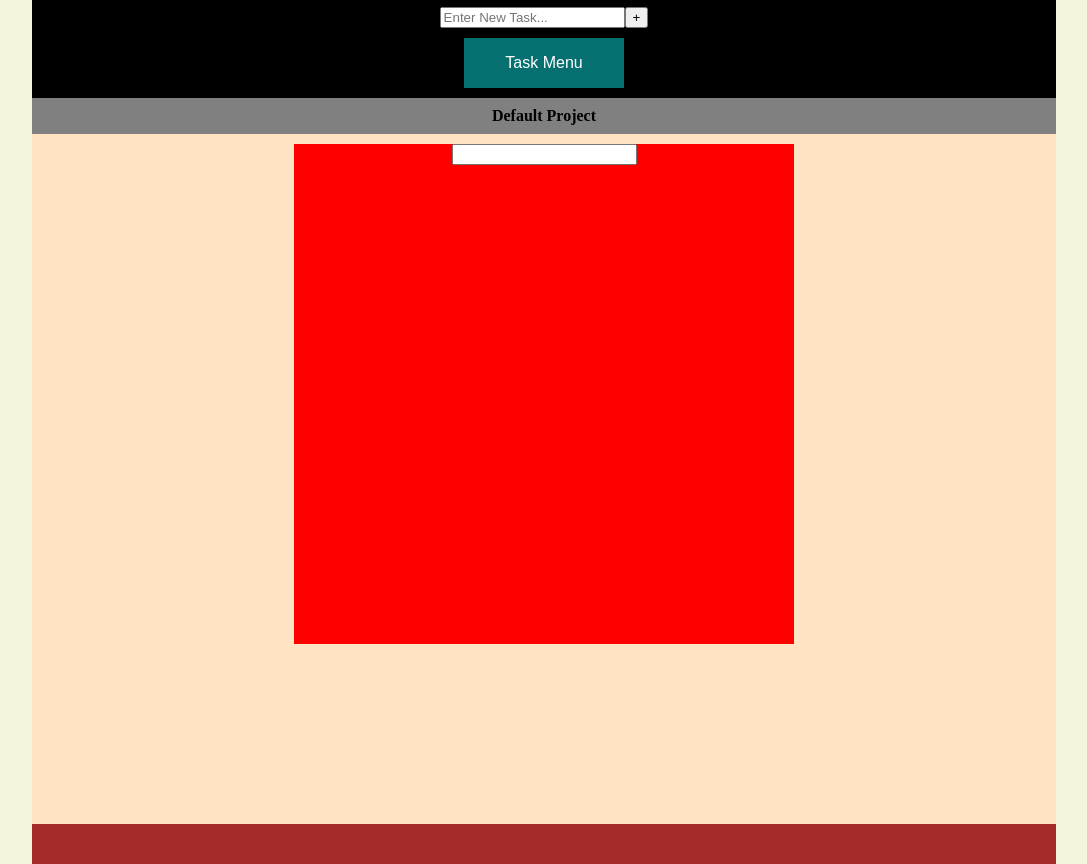
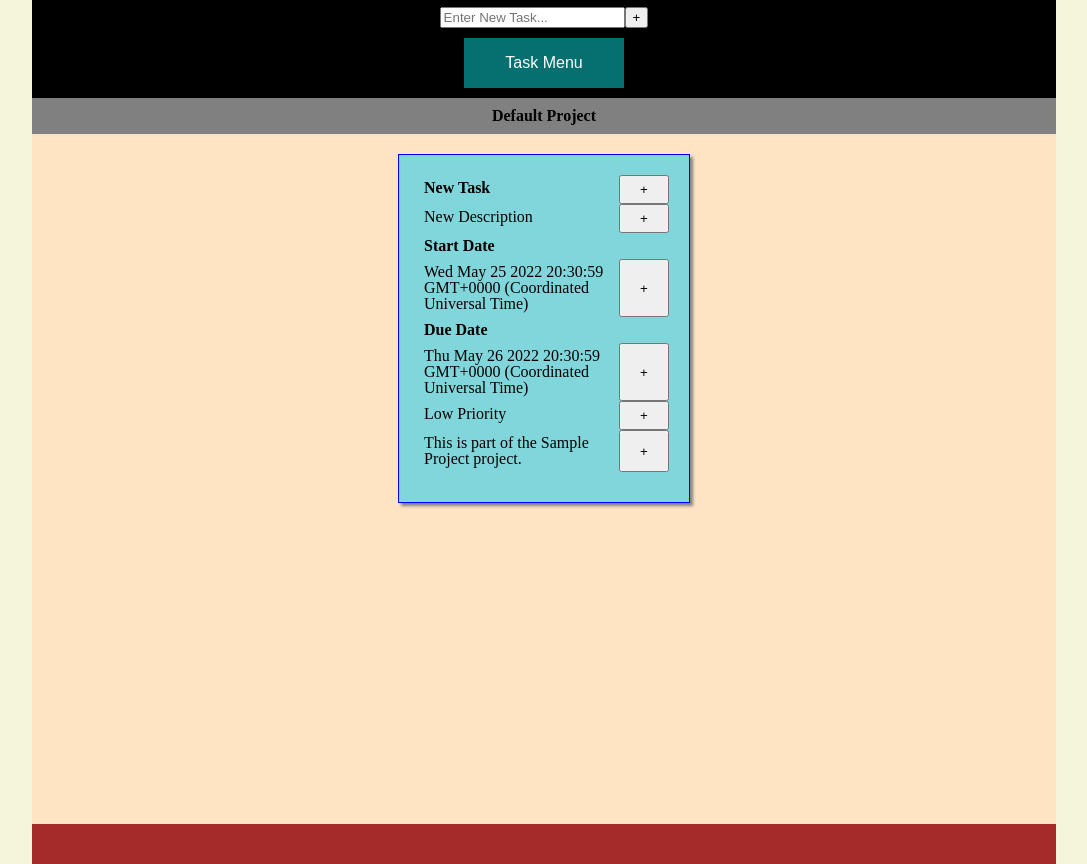
Before and after one commit to KPInc425/odin-tasks, a website built with webpack: page src/index.html in a window 1280 px wide. Both pictures are taken after a click on the element 640 px from the left and 309 px from the top of the page. Shown: the whole page, without its empty margins (96-1183 px from the left). Built offline with nearby package versions, Linux system fonts and the light colour scheme.

Commit message:
Refactor shownTask, priority styling, editButton functionality
-refactor displayProjectTasks for future functionality
-Add styling to tasks based on priority
-Refactor editTask function to display editTaskButtons to isolate logic
-Add styling for taskGridEditButtons
-Add dynamic functionality for edit buttons show/hide

```diff
--- /dev/null
+++ b/src/displayEditTaskButtons.js
@@ -0,0 +1,84 @@
+function displayEditTaskButtons(taskCard) {
+    console.log("Initiate Edit Task...");
+    console.log(taskCard);
+
+    const btnCheckArray = taskCard.querySelectorAll('.taskGridButtons');
+
+    // console.log(btnCheckArray);
+    // Check if buttons already exist
+    if (!btnCheckArray.length > 0) {
+        taskCard.classList.add('taskGrid');
+
+        const btnEditTaskTitle = document.createElement('button');
+        btnEditTaskTitle.innerText = "+";
+        btnEditTaskTitle.classList.add('taskGridButtons');
+        btnEditTaskTitle.classList.add('editTaskTitle');
+
+        const btnEditTaskDescription = document.createElement('button');
+        btnEditTaskDescription.innerText = "+";
+        btnEditTaskDescription.classList.add('taskGridButtons');
+        btnEditTaskDescription.classList.add('editTaskDescription');
+
+        const btnEditTaskStartDate = document.createElement('button');
+        btnEditTaskStartDate.innerText = "+";
+        btnEditTaskStartDate.classList.add('taskGridButtons');
+        btnEditTaskStartDate.classList.add('editTaskStartDate');
+
+        const btnEditTaskDueDate = document.createElement('button');
+        btnEditTaskDueDate.innerText = "+";
+        btnEditTaskDueDate.classList.add('taskGridButtons');
+        btnEditTaskDueDate.classList.add('editTaskStartDate');
+
+        const btnEditTaskPriority = document.createElement('button');
+        btnEditTaskPriority.innerText = "+";
+        btnEditTaskPriority.classList.add('taskGridButtons');
+        btnEditTaskPriority.classList.add('editTaskStartDate');
+
+        const btnEditTaskProject = document.createElement('button');
+        btnEditTaskProject.innerText = "+";
+        btnEditTaskProject.classList.add('taskGridButtons');
+        btnEditTaskProject.classList.add('editTaskStartDate');
+
+        taskCard.appendChild(btnEditTaskTitle);
+        taskCard.appendChild(btnEditTaskDescription);
+        taskCard.appendChild(btnEditTaskStartDate);
+        taskCard.appendChild(btnEditTaskDueDate);
+        taskCard.appendChild(btnEditTaskPriority);
+        taskCard.appendChild(btnEditTaskProject);
+
+
+
+        // Get Card Unique ID
+        const cardID = taskCard.querySelector('[data-id]').getAttribute('data-id');
+        console.log(cardID);
+
+        let cardTitleContainer = taskCard.querySelector('div.taskTitleContainer');
+        // split title from label, this won't be needed when labels are isolated on cards
+        // cardTitle = cardTitle.split(':');
+        console.log(cardTitleContainer);
+
+        // const cardDescription = taskCard.querySelector
+
+        // Create Edit task form
+        // const editTaskForm = document.createElement('form');
+        // editTaskForm.setAttribute('name', 'editTaskForm');
+        // editTaskForm.setAttribute('action', 'get');
+        // editTaskForm.classList.add('editTaskCard');
+
+        // const editTaskTitleInput = document.createElement('input');
+        // editTaskTitleInput.setAttribute('placeholder', cardTitle);
+
+        // const editTaskDescription = document.createElement('input');
+        // editTaskDescription.setAttribute('placeholder', )
+
+        // editTaskForm.appendChild(editTaskTitleInput);
+
+        // return editTaskForm;
+
+        // console.log(editTaskTitleInput);
+    }
+
+
+}
+
+export default displayEditTaskButtons;
--- a/src/displayProjectTasks.js
+++ b/src/displayProjectTasks.js
@@ -10,19 +10,26 @@ function displayProjectTasks(project) {
         const taskCard = document.createElement('div');
         taskCard.classList.add('card');
 
-        const taskTitleLabel = document.createElement('h2')
-        taskTitleLabel.textContent = 'Task Title:'
+        // Display Title
+        const taskTitleContainer = document.createElement('div');
+        taskTitleContainer.classList.add('taskTitleContainer');
+        taskTitleContainer.classList.add('taskGridData');
         const taskTitle = document.createElement('h2');
         taskTitle.id = 'taskTitle';
         taskTitle.textContent = `${title}`;
 
+        taskTitleContainer.appendChild(taskTitle);
 
-        const taskDescriptionLabel = document.createElement('p');
-        taskDescriptionLabel.textContent = 'Description:'
-        taskDescriptionLabel.classList.add('description');
+
+        // Display Description
+        const taskDescriptionContainer = document.createElement('div');
+        taskDescriptionContainer.classList.add('taskDescriptionContainer');
+        taskDescriptionContainer.classList.add('taskGridData');
         const taskDescription = document.createElement('p');
         taskDescription.classList.add('description');
         taskDescription.textContent = `${description}`;
+
+        taskDescriptionContainer.appendChild(taskDescription);
 
             // Make into helper module
                 // function displayFriendlyDate(date) {
@@ -37,30 +44,69 @@ function displayProjectTasks(project) {
                 // simpleDueDate = displayFriendlyDate(dueDate);
                 // simpleCreateDate = displayFriendlyDate(createDate);
 
+        // Display Due Date
+        const taskDueDateLabel = document.createElement('h2');
+        taskDueDateLabel.classList.add('taskGridData');
+        taskDueDateLabel.innerText = 'Due Date';
+
+
         const taskDueDate = document.createElement('div');
-        taskDueDate.classList.add('date');
-        taskDueDate.innerText = `DueDate: ${dueDate}`;                            //`${simpleDueDate.m}/${simpleDueDate.d}/${simpleDueDate.y}`;
+        taskDueDate.classList.add('dueDate');
+        taskDueDate.classList.add('taskGridData');
+        taskDueDate.innerText = `${dueDate}`;                            //`${simpleDueDate.m}/${simpleDueDate.d}/${simpleDueDate.y}`;
 
+        // Display Start Date
+        const taskCreateDateLabel = document.createElement('h2');
+        taskCreateDateLabel.classList.add('taskGridData');
+        taskCreateDateLabel.innerText = 'Start Date';
         const taskCreateDate = document.createElement('p');
-        taskCreateDate.innerText = `Creation Date: ${createDate}`;                      // simpleCreateDate;
+        taskCreateDate.classList.add('startDate');
+        taskCreateDate.classList.add('taskGridData');
+        taskCreateDate.innerText = `${createDate}`;                      // simpleCreateDate;
 
+        // Display Priority
+        const taskPriortyContainer = document.createElement('div');
+        taskPriortyContainer.classList.add('taskPriorityContainer');
+        taskPriortyContainer.classList.add('taskGridData');
         const taskPriority = document.createElement('p');           //Maybe replace this is color coded img
-        taskPriority.innerText = `Priority: ${priority}`;
+        taskPriority.innerText = `${priority} Priority`;
 
+        taskPriortyContainer.appendChild(taskPriority);
+
+        // Style based on priority
+        if (priority === 'High') {
+            taskCard.classList.toggle('highPriorty');
+        } else if (priority === 'Medium') {
+            taskCard.classList.toggle('mediumPriorty');
+        } else {
+            taskCard.classList.toggle('lowPriorty');
+        }
+
+        // Display Task Project text
+        const taskProjectContainer = document.createElement('div');
+        taskProjectContainer.classList.add('taskProjectContainer')
+        taskProjectContainer.classList.add('taskGridData');
+        const taskProject = document.createElement('p');
+        taskProject.innerText = `This is part of the ${project} project.`;
+
+        taskProjectContainer.appendChild(taskProject);
+
+        // Create Element for Hidden task ID
         const taskID = document.createElement('div');
         taskID.setAttribute('data-id', ID);
 
-        const taskProject = document.createElement('p');
-        taskProject.innerText = `Project: ${project}`;
 
-        taskCard.appendChild(taskTitleLabel);
-        taskCard.appendChild(taskTitle);
-        taskCard.appendChild(taskDescriptionLabel);
-        taskCard.appendChild(taskDescription);
+
+        // taskCard.appendChild(taskTitleLabel);
+        taskCard.appendChild(taskTitleContainer);
+        // taskCard.appendChild(taskDescriptionLabel);
+        taskCard.appendChild(taskDescriptionContainer);
+        taskCard.appendChild(taskCreateDateLabel);
+        taskCard.appendChild(taskCreateDate);
+        taskCard.appendChild(taskDueDateLabel);
         taskCard.appendChild(taskDueDate);
-        taskCard.appendChild(taskCreateDate);
-        taskCard.appendChild(taskPriority);
-        taskCard.appendChild(taskProject);
+        taskCard.appendChild(taskPriortyContainer);
+        taskCard.appendChild(taskProjectContainer);
         taskCard.appendChild(taskID);
 
 
--- a/src/editTask.js
+++ /dev/null
@@ -1,29 +0,0 @@
-function editTask(taskCard) {
-    console.log("Initiate Edit Task...");
-    console.log(taskCard);
-
-    // Get Card Unique ID
-    const cardID = taskCard.querySelector('[data-id]').getAttribute('data-id');
-    console.log(cardID);
-
-    let cardTitle = taskCard.querySelector('h2').innerText;
-    cardTitle = cardTitle.split(':');
-    console.log(cardTitle[1]);
-
-    const editTaskForm = document.createElement('form');
-    editTaskForm.setAttribute('name', 'editTaskForm');
-    editTaskForm.setAttribute('action', 'get');
-    editTaskForm.classList.add('editTaskCard');
-
-    const editTaskTitleInput = document.createElement('input');
-    editTaskTitleInput.setAttribute('placeholder', cardTitle[1]);
-
-    editTaskForm.appendChild(editTaskTitleInput);
-
-    return editTaskForm;
-
-    // console.log(editTaskTitleInput);
-
-}
-
-export default editTask;
--- a/src/index.js
+++ b/src/index.js
@@ -48,6 +48,7 @@ import './style.css';
     // Display Main Menu
     displayTaskMainMenu(headerContainer);
 
+    // Display All Projects
     // displayProjectLibrary(projectArray, mainContainer);
 
     // Display Default Tasks for default project
--- a/src/projectTasksEventListener.js
+++ b/src/projectTasksEventListener.js
@@ -1,18 +1,37 @@
-import editTask from "./editTask";
+import displayEditTaskButtons from "./displayEditTaskButtons";
 
 function projectTasksEventListener () {
     const mainContainer = document.querySelector('main');
     const cardNodeArray = document.querySelectorAll(".card");
     const cardArray = Array.from(cardNodeArray);
-    // let childNodes = cardNodeArray.childNodes;
     console.log(cardArray);
 
     cardArray.forEach((card) => {
-        card.addEventListener('click', () => {
+        card.addEventListener('click', (e) => {
             console.log(card);
-            const editedTask = editTask(card);
-            mainContainer.appendChild(editedTask);
-        })
+            e.stopPropagation();
+
+            // Display Edit Buttons
+            displayEditTaskButtons(card);
+
+            // Toggles Show class when clicking anywhere ELSE on window
+            window.onclick = function(event) {
+                // console.log(event.target);
+                if (!event.target.matches('.card')) {
+                    console.log("NOT CARD!");
+                    let buttons = card.querySelectorAll(".taskGridButtons");
+                    console.log(buttons);
+                    let i;
+                    for (i = 0; i < buttons.length; i++) {
+                        let shownButton = buttons[i];
+                        console.log(shownButton);
+                        shownButton.remove()
+                    }
+                    card.classList.remove('taskGrid');
+                    projectTasksEventListener();
+                }
+            }
+        }, {once: true});
     })
 }
 
--- a/src/style.css
+++ b/src/style.css
@@ -56,14 +56,42 @@ footer {
     width: 250px;
     padding: 20px;
     box-shadow: 3px 3px 3px grey;
-    display: grid;
-    grid-template-columns: 100px auto;
 }
 
-.description {
+.taskGrid {
+    display: grid;
+    grid-template-columns: auto 50px;
+}
+
+.taskGridData {
     grid-column-start: 1;
+    grid-column-end: 2;
+}
+
+.taskGridButtons {
+    grid-column-start: 2;
     grid-column-end: 3;
     text-align: center;
+}
+
+/* task edit buttons positioning */
+.taskGridButtons:first-of-type {
+    grid-row-start: 1;
+}
+.taskGridButtons:nth-of-type(2) {
+    grid-row-start: 2;
+}
+.taskGridButtons:nth-of-type(3) {
+    grid-row-start: 4;
+}
+.taskGridButtons:nth-of-type(4) {
+    grid-row-start: 6;
+}
+.taskGridButtons:nth-of-type(5) {
+    grid-row-start: 7;
+}
+.taskGridButtons:nth-of-type(6) {
+    grid-row-start: 8;
 }
 
 .card > * {
@@ -120,6 +148,10 @@ footer {
     visibility: collapse;
 }
 
+.hide {
+    display: none;
+}
+
 #projectTitleLabel {
     text-align: center;
     padding: 10px 0;
@@ -137,3 +169,30 @@ footer {
     transform: translate(-50%);
     text-align: center;
 }
+
+#taskTitle {
+    grid-column-start: 1;
+}
+
+/* Edit Task Styling */
+.taskTitleContainer {
+    position: relative;
+}
+
+.taskTitleEditor {
+    position: absolute;
+    z-index: 1;
+}
+
+/* Priority styling */
+.lowPriorty {
+    background-color: rgba(58, 207, 233, 0.637);
+}
+
+.mediumPriorty {
+    background-color: rgba(180, 182, 50, 0.719);
+}
+
+.highPriorty {
+    background-color: rgba(216, 17, 17, 0.548);
+}
```
Also changed, not shown: README.md, 1 other file. Lines whose indentation alone changed are shown as unchanged.
